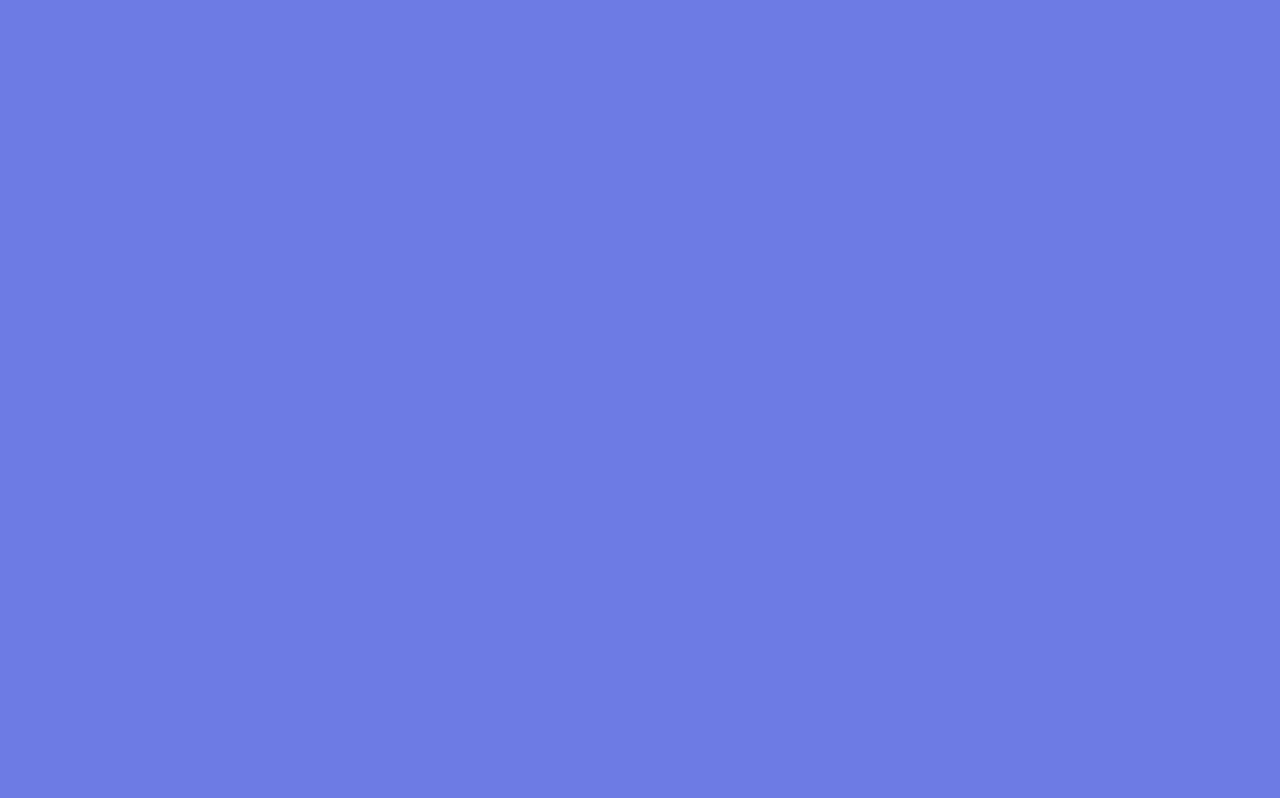
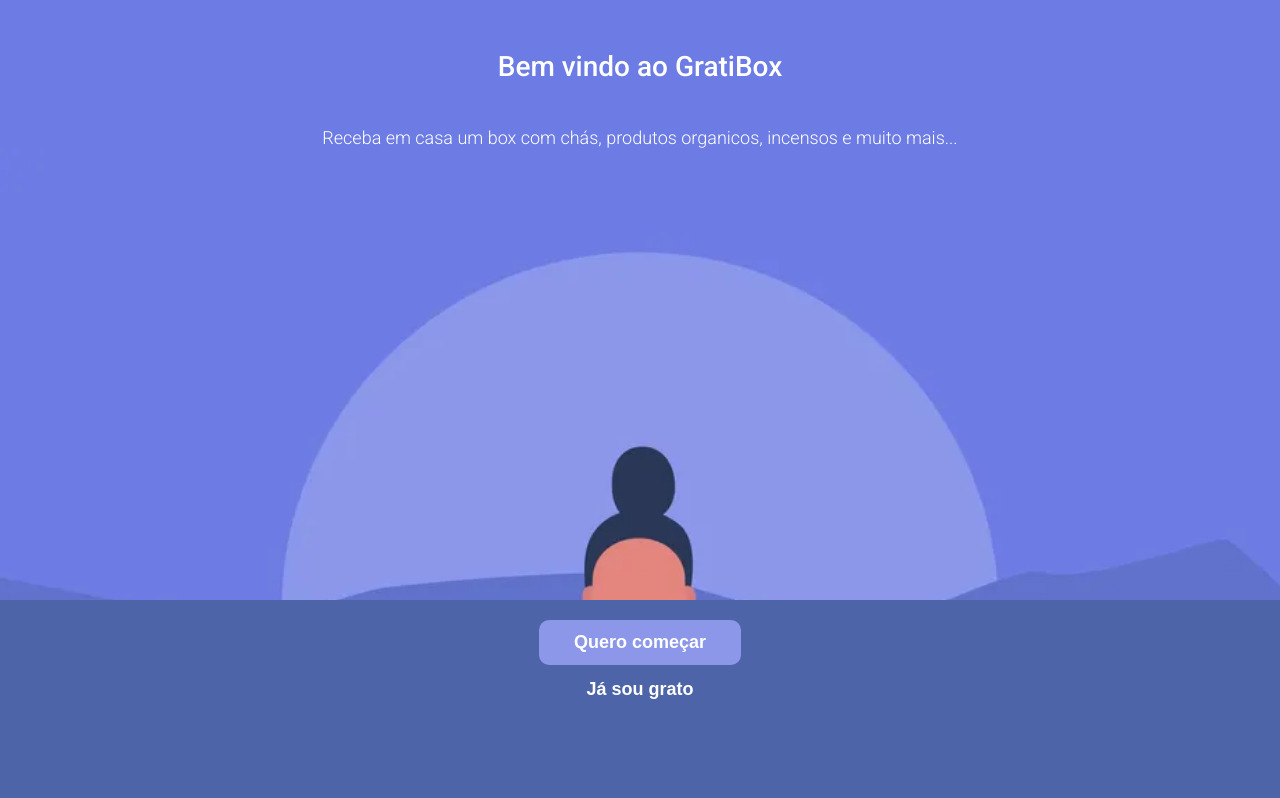
Before and after one commit to leandrodcs/gratibox, a JavaScript app: page / in a window 1280 px wide. Shown: the top 798 px of the page. Built offline with nearby package versions, Linux system fonts and the light colour scheme.

Commit message:
Welcome page style created

```diff
--- a/src/pages/Welcome.js
+++ b/src/pages/Welcome.js
@@ -1,6 +1,69 @@
+import styled from 'styled-components';
+import image from '../assets/image05.webp';
+
 export default function Welcome() {
     return (
-        <>
-        </>
+        <PageStyle>
+            <Greetings>Bem vindo ao GratiBox</Greetings>
+            <Description>Receba em casa um box com chás, produtos organicos, incensos e muito mais...</Description>
+            <Image src={image} alt='Welcome'/>
+            <Filler>
+                <Button background='#8C97EA'>Quero começar</Button>
+                <Button background='inherit'>Já sou grato</Button>
+            </Filler>
+        </PageStyle>
     );
 }
+
+const Button = styled.button`
+    width: 202px;
+    height: 45px;
+    background: ${(props) => props.background};
+    border-radius: 10px;
+    border: none;
+    color: #FFFFFF;
+    font-size: 18px;
+    line-height: 21px;
+    text-align: center;
+    font-weight: 700;
+`;
+
+const Filler = styled.div`
+    background: #4D65A8;
+    width: 100%;
+    height: 25vh;
+    display: flex;
+    flex-direction: column;
+    align-items: center;
+    gap: 2px;
+    position: fixed;
+    bottom: 0;
+    left: 0;
+    padding-top: 20px;
+`;
+
+const Greetings = styled.h1`
+    font-size: 28px;
+    line-height: 33px;
+    font-weight: 500;
+    margin: 50px 16px 44px 16px;
+`;
+
+const Description = styled.p`
+    font-size: 18px;
+    line-height: 21px;
+    font-weight: 300;
+    padding: 0 16px;
+`;
+
+const PageStyle = styled.main`
+    display: flex;
+    flex-direction: column;
+    align-items: center;
+    text-align: center;
+    color: #FFFFFF;
+`;
+
+const Image = styled.img`
+    width: 100%;
+`;
```
Also changed, not shown: src/assets/image05.webp (added).
